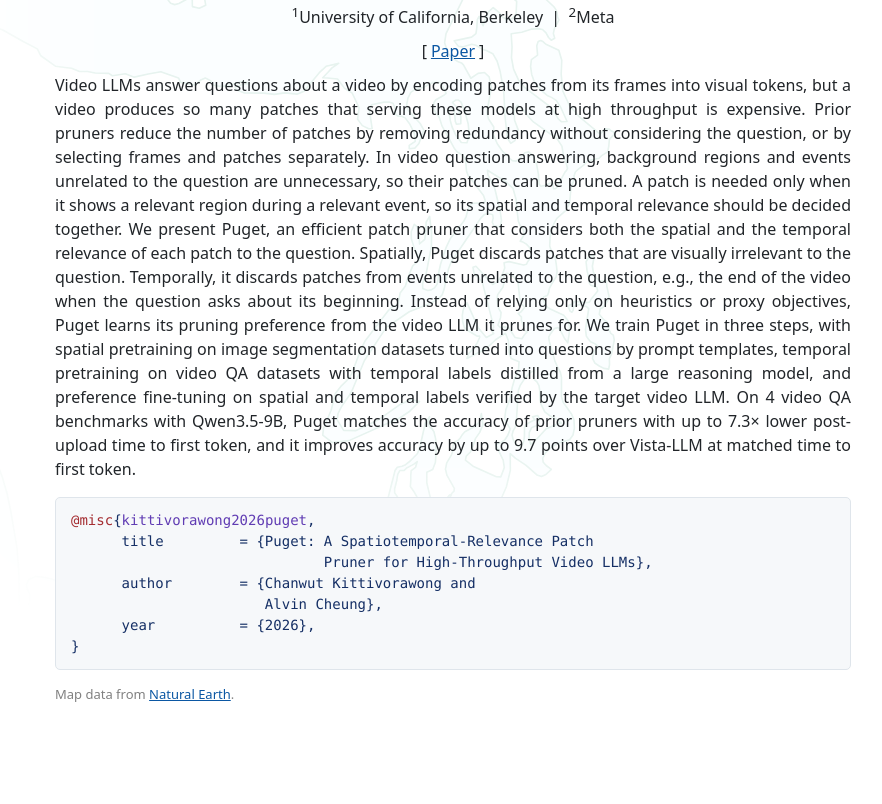
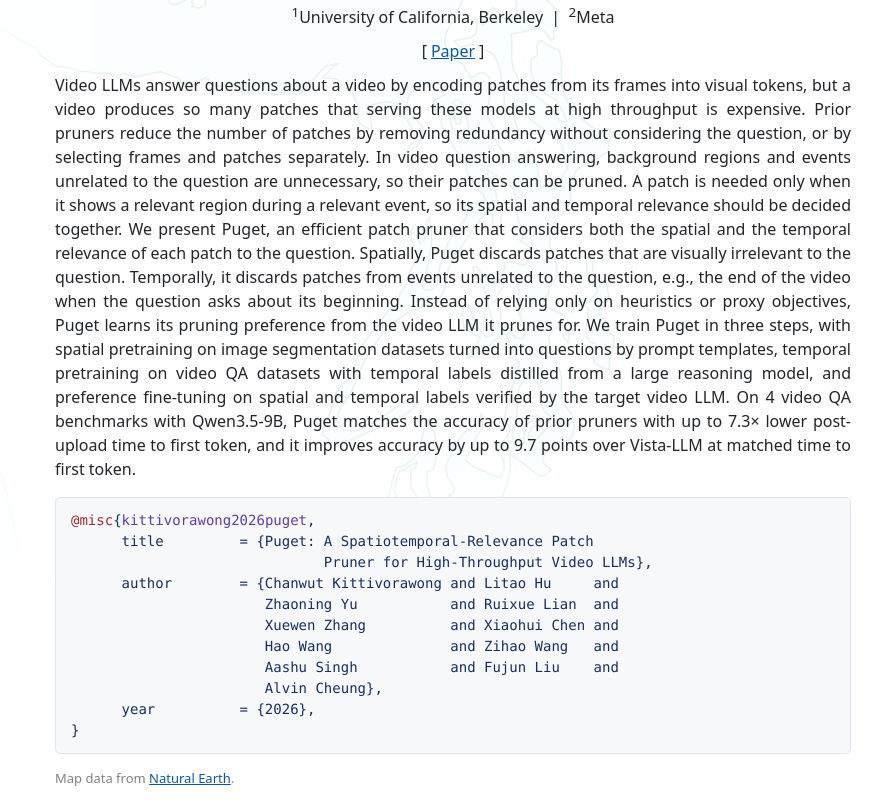
Before and after one commit to puget-vl/puget-vl.github.io, a plain HTML site: page index.html in a window 1280 px wide. Shown: the part 367-1171 px from the top of the page, without its empty margins (187-1069 px from the left). Before the commit the page ends 1087 px from the top, so only its background shows below. Drawn offline with Linux system fonts and the light colour scheme.

Commit message:
Update citation

```diff
--- a/index.html
+++ b/index.html
@@ -199,7 +199,11 @@
             <pre class="citation"><code class="language-latex"><span class="bibtex-tag">@misc</span>{<span class="bibtex-name">kittivorawong2026puget</span>,
       title         = {Puget: A Spatiotemporal-Relevance Patch
                               Pruner for High-Throughput Video LLMs},
-      author        = {Chanwut Kittivorawong and
+      author        = {Chanwut Kittivorawong and Litao Hu     and
+                       Zhaoning Yu           and Ruixue Lian  and
+                       Xuewen Zhang          and Xiaohui Chen and
+                       Hao Wang              and Zihao Wang   and
+                       Aashu Singh           and Fujun Liu    and
                        Alvin Cheung},
       year          = {2026},
 }</code></pre>
```
